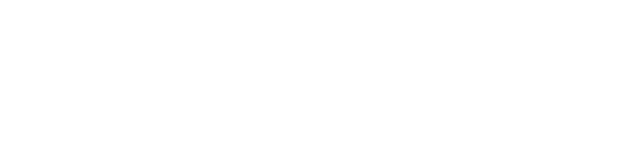
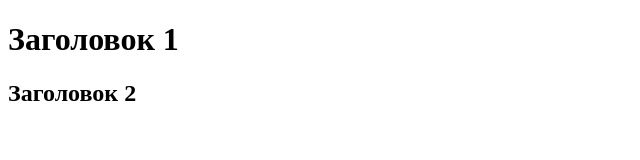
Before and after one commit to Ap05taL/first-project, a plain HTML site: page index.html in a window 1280 px wide. Shown: the whole page, without its empty margins (0-640 px from the left). Drawn offline with Linux system fonts and the light colour scheme.

Commit message:
правки

```diff
--- a/index.html
+++ b/index.html
@@ -3,5 +3,8 @@
   <head>
     <title></title>
   </head>
-  <body></body>
+  <body>
+    <h1>Заголовок 1</h1>
+    <h2>Заголовок 2</h2>
+  </body>
 </html>
```
